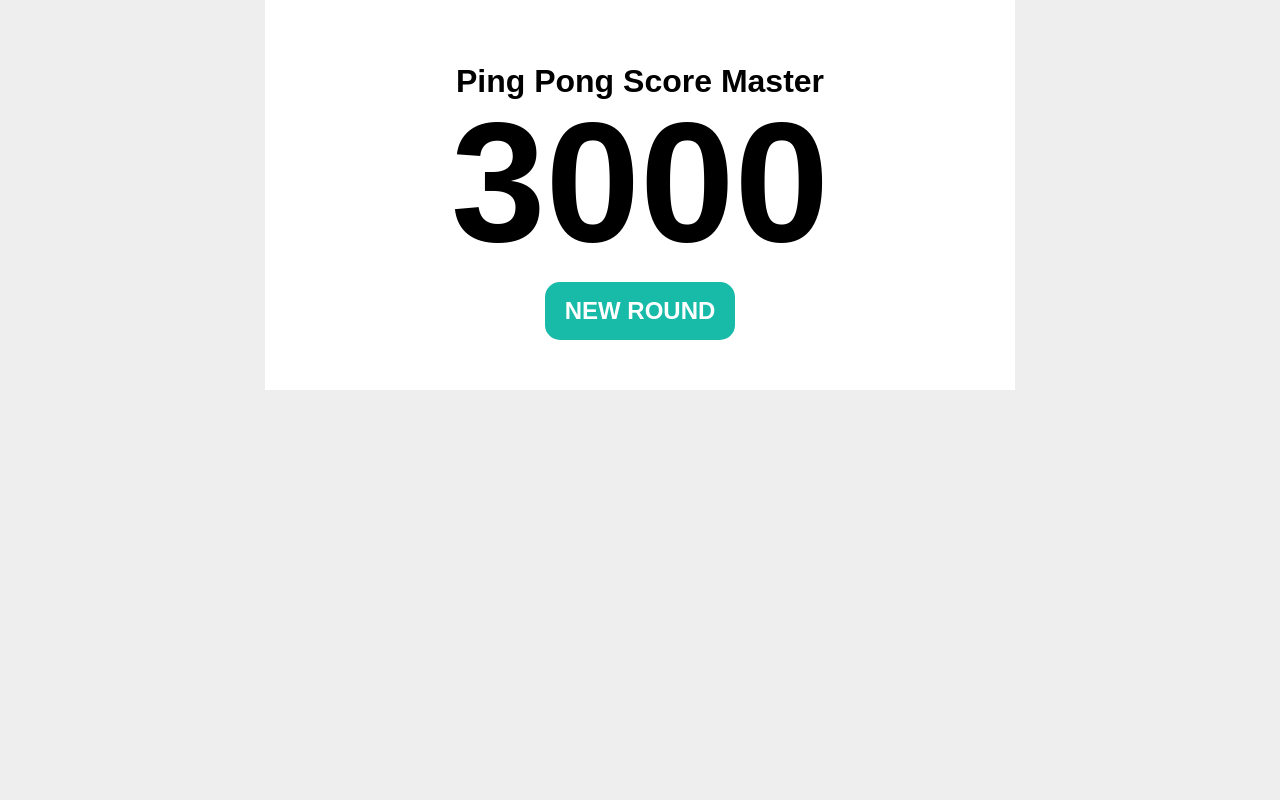
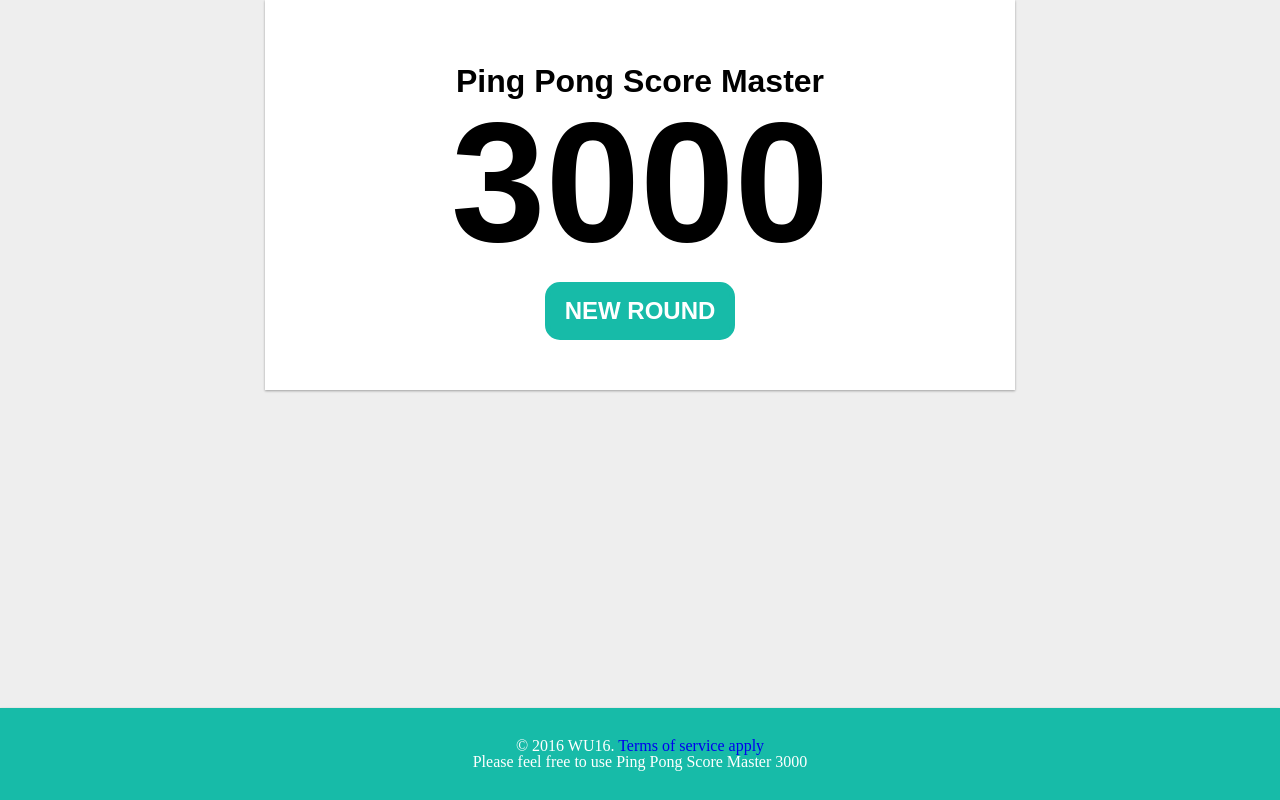
Before and after one commit to thehink/PingPong, a PHP site: page / in a window 1280 px wide. Run offline with PHP 8.4, Linux system fonts and the light colour scheme; some web fonts are replaced.

Commit message:
Fixed  so that the boxes POP
Added a footer and a little css…. (i just want a free t shirt)

```diff
--- a/css/style.css
+++ b/css/style.css
@@ -40,6 +40,8 @@ button:hover {
 	background: #fff;
 	color: #17bba8;
 	cursor: pointer;
+	box-shadow: 0 1px 3px rgba(0,0,0,0.12), 0 1px 2px rgba(0,0,0,0.24);
+	transition: all 0.3s cubic-bezier(.25,.8,.25,1);
 }
 
 /*Layout*/
@@ -51,9 +53,31 @@ button:hover {
 	padding: 50px;
 	display: flex;
 	justify-content: center;
+	box-shadow: 0 1px 3px rgba(0,0,0,0.12), 0 1px 2px rgba(0,0,0,0.24);
 }
 header {
 	display: flex;
 	flex-wrap: wrap;
 	justify-content: center;
 }
+footer {
+	width: 100%;
+	display: flex;
+	text-align: center;
+	justify-content: center;
+	padding: 30px;
+	background-color: #17bba8;
+	color: #FFF;
+	margin: 100px 0 0 0;
+	position: fixed;
+	bottom: 0px;
+	box-shadow: 0 1px 3px rgba(0,0,0,0.12), 0 1px 2px rgba(0,0,0,0.24);
+}
+
+footer,a {
+	text-decoration: none;
+}
+
+footer,a:hover {
+	color: #FFF;
+}
--- a/index.php
+++ b/index.php
@@ -22,7 +22,7 @@
 
 
 			if (isset($_POST['start'])) {
-				echo 'How many players? <form method="POST" action="names.php"><input type="number" name="numPlayers"></input><button>submit</button></form>';
+				echo 'How many players? <form method="POST" action="names.php"><input type="number" name="numPlayers"><br><br></input><button>submit</button></form>';
 			}
 
 
@@ -34,5 +34,9 @@
 
 			?>
 		</main>
+    <footer>
+      <p>© <?php echo date("Y"); ?> WU16. <a href="README.md">Terms of service apply</a>
+      <br>Please feel free to use Ping Pong Score Master 3000</p>
+    </footer>
   </body>
 </html>
```
